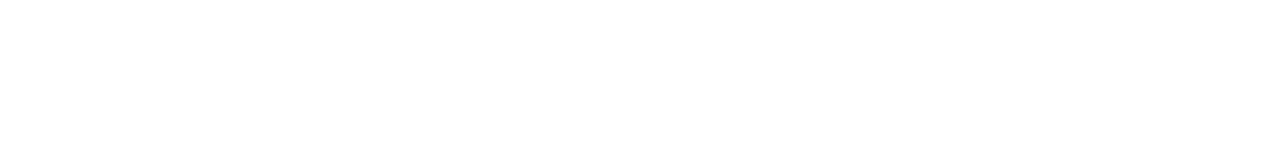
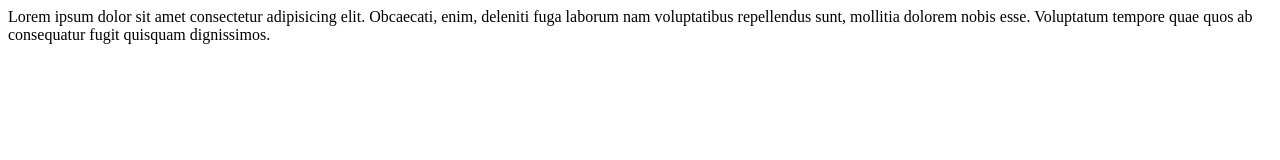
Before and after one commit to constructorlib/UNIST, a plain HTML site: page CSE48001/teamproject_idea/something.html in a window 1280 px wide. Drawn offline with Linux system fonts and the light colour scheme.

Commit message:
check if working

```diff
--- a/CSE48001/teamproject_idea/something.html
+++ b/CSE48001/teamproject_idea/something.html
@@ -5,5 +5,12 @@
     <meta name="viewport" content="width=device-width, initial-scale=1.0" />
     <title>Document</title>
   </head>
-  <body></body>
+  <body>
+    <div>
+      Lorem ipsum dolor sit amet consectetur adipisicing elit. Obcaecati, enim,
+      deleniti fuga laborum nam voluptatibus repellendus sunt, mollitia dolorem
+      nobis esse. Voluptatum tempore quae quos ab consequatur fugit quisquam
+      dignissimos.
+    </div>
+  </body>
 </html>
```
